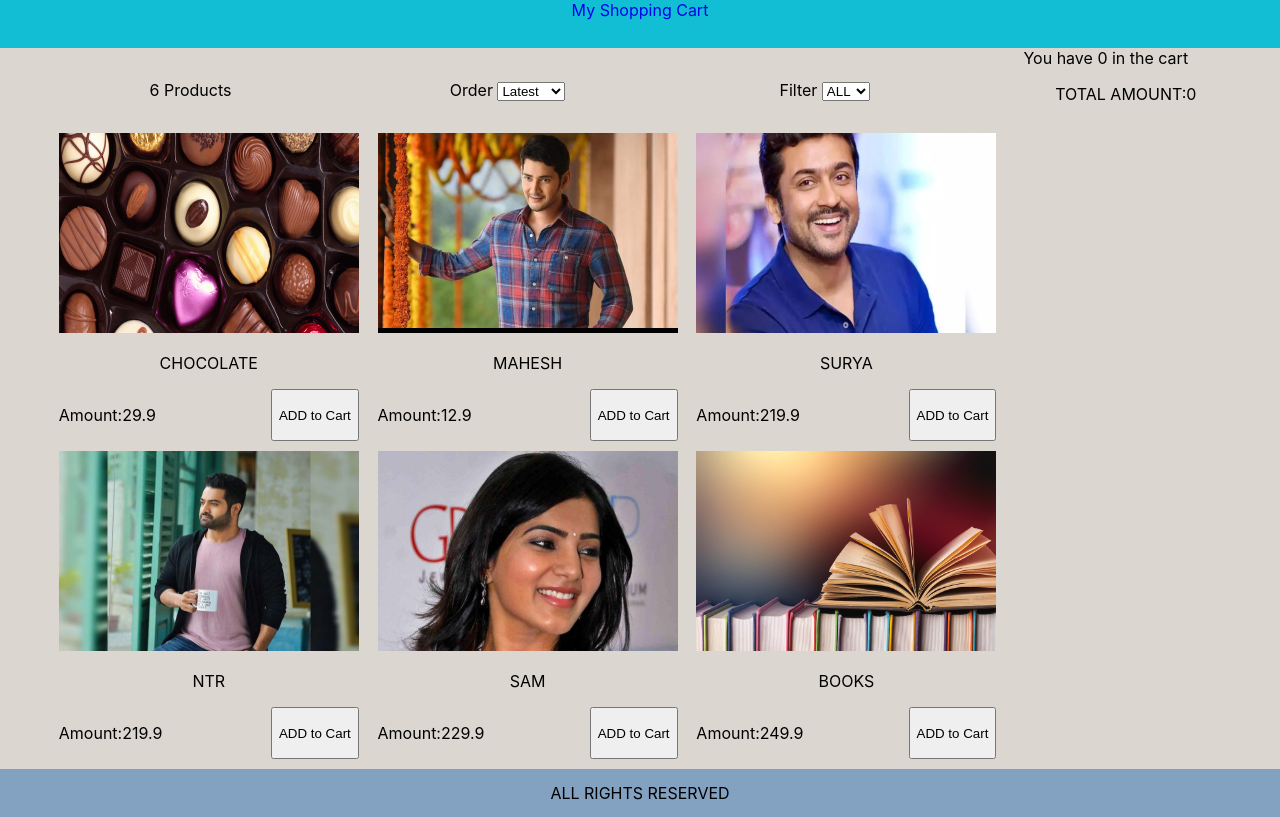
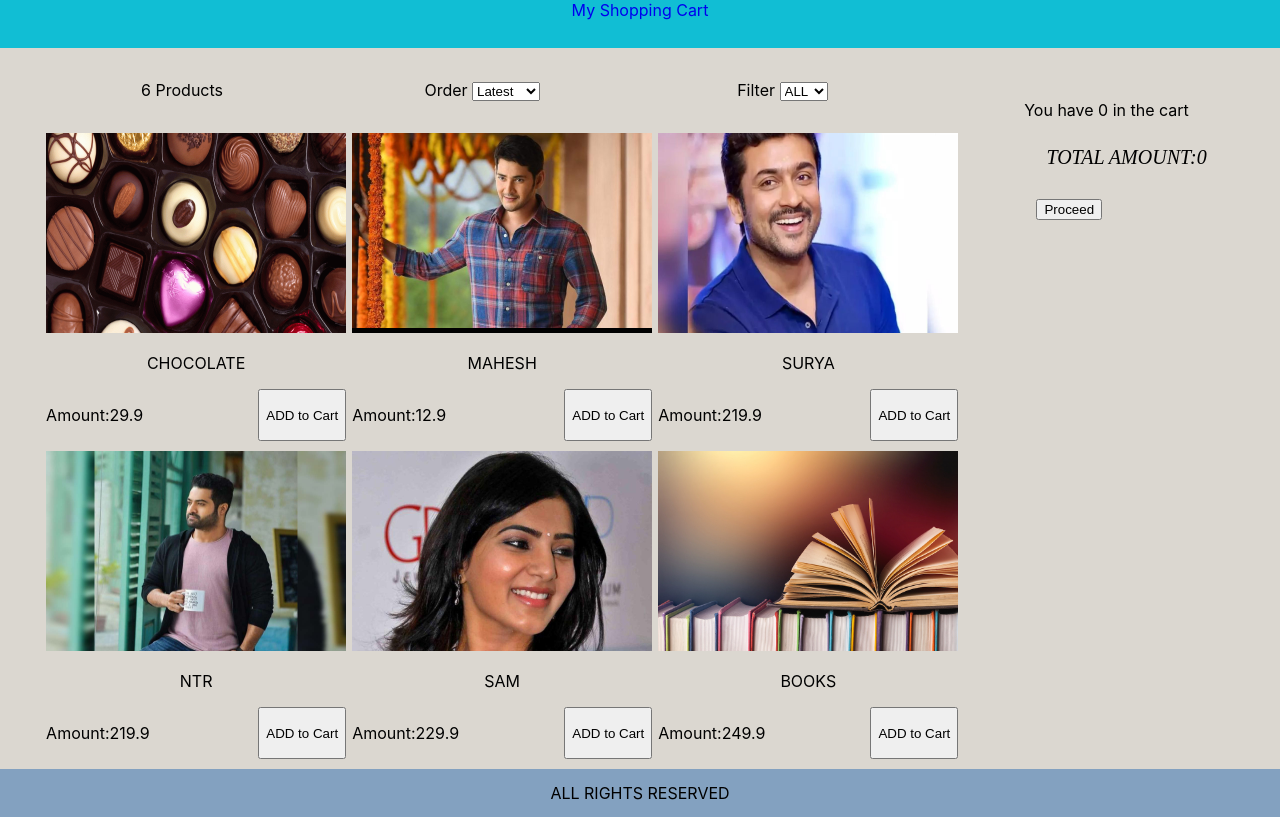
Before and after one commit to kogantimounika/shopper, a React (Create React App) app: page /Payment in a window 1280 px wide. Built offline with nearby package versions, Linux system fonts and the light colour scheme.

Commit message:
Added payment page

```diff
--- a/package.json
+++ b/package.json
@@ -6,6 +6,7 @@
     "@testing-library/jest-dom": "^4.2.4",
     "@testing-library/react": "^9.3.2",
     "@testing-library/user-event": "^7.1.2",
+    "@types/history": "^4.7.8",
     "react": "^16.13.1",
     "react-dom": "^16.13.1",
     "react-scripts": "3.4.3"
--- a/src/components/Cart/Cart.css
+++ b/src/components/Cart/Cart.css
@@ -18,5 +18,21 @@ p {
 .cart3 {
     display: flex;
     flex-direction: column;
-    padding: 20px;
+    padding: 10px;
+    font-family: serif;
+    font-size: 15px;
+    font-style: italic;
 }
+
+.total {
+    padding: 10px;
+    font-family: serif;
+    font-size: 20px;
+    font-style: italic;
+}
+.proceed{
+    display: flex;
+    justify-content: space-between;
+    padding-bottom: 10px;
+    padding-top: 20px;
+}
--- a/src/components/Cart/Cart.js
+++ b/src/components/Cart/Cart.js
@@ -1,7 +1,14 @@
 import React, { Component } from 'react';
 import './Cart.css';
+import Proceed from '../Proceed/Proceed';
 
 export default class Cart extends Component {
+    constructor(props) {
+        super(props);
+        this.state = {
+            checkOut : false
+        }
+    }
     render() {
         const {cartItems} = this.props;
         return (
@@ -30,12 +37,18 @@ export default class Cart extends Component {
                     ))}
                             <div className="total">
                                 TOTAL AMOUNT:{cartItems.reduce((acc,val)=>(
-                                    acc+val.price*val.count
+                                    Math.round(acc+val.price*val.count)
                                 ),0)}
-
                             </div>
+                            <div className = "proceed">
+                                <button type = "button"
+                                onClick = {() => this.setState({checkOut:true})}>Proceed</button>
+                            </div>
+                            {this.state.checkOut &&
+                            <Proceed/>
+                            }
                 </ul>
-            </div>
+                </div>
         )
     }
 }
--- a/src/components/Container.css
+++ b/src/components/Container.css
@@ -38,4 +38,6 @@ a {
 .sideBar{
   display: flex;
   flex:1 30rem;
+  margin: 2rem;
+  padding-top: 20px;
 }
--- a/src/components/Container.js
+++ b/src/components/Container.js
@@ -16,7 +16,6 @@ class Container extends Component {
             cartItems : [],
         }
     }
-
 
     sortProducts=(event) =>{
         // alert(event.target.value);
@@ -89,7 +88,9 @@ console.log(this.state.cartItems);
                         <Product products={this.state.products} addToCart={this.addToCart}/>
                     </div>
                     <div className="sideBar">
-                        <Cart cartItems = {this.state.cartItems}/>
+                        <Cart cartItems = {this.state.cartItems}
+                        Proceed = {this.state.Proceed}
+                        Payment = {this.state.Payment}/>
                     </div>
                 </div>
                 <div className="footer">
--- /dev/null
+++ b/src/components/Payment/Payment.css
@@ -0,0 +1,8 @@
+.pay {
+    display: flex;
+}
+
+.button1 {
+    margin-block-start: 20px;
+
+}
--- /dev/null
+++ b/src/components/Payment/Payment.js
@@ -0,0 +1,36 @@
+import React, { Component } from 'react';
+import './Payment.css';
+import history from '../history';
+
+
+
+export default class Payment extends Component {
+
+    constructor() {
+        this.routeChange = this.routeChange.bind(this);
+    }
+
+    routeChange() {
+        let path = '../PayPage/PayPage';
+        history.push(path);
+    }
+
+    render() {
+        return (
+            <div>
+                <div className = "Pay">
+                    <h4>Payment type : </h4>
+                <label>
+                    <input type="radio" name="radio" /> Credit/Debit
+                </label>
+                <label>
+                    <input type="radio" name="radio" /> COD
+                </label>
+                </div>
+                <div className = "button1">
+                <button type = "button" onClick={this.routeChange}>Confirm</button>
+                </div>
+            </div>
+        )
+    }
+}
--- /dev/null
+++ b/src/components/Proceed/Proceed.css
@@ -0,0 +1,22 @@
+.myClass {
+    width: 100%;
+    padding: 12px 20px;
+    margin: 8px 0;
+    box-sizing: border-box;
+    border: none;
+    background-color: #3CBC8D;
+    color: white;
+}
+
+.button {
+    background-color: #3CBC8D;
+  border: none;
+  color: white;
+  padding: 15px 32px;
+  text-align: center;
+  text-decoration: none;
+  display: inline-block;
+  font-size: 16px;
+  margin: 4px 2px;
+  cursor: pointer;
+}
--- /dev/null
+++ b/src/components/Proceed/Proceed.js
@@ -0,0 +1,36 @@
+import React, { Component } from 'react';
+import './Proceed.css';
+import Payment from "../Payment/Payment";
+
+export default class Proceed extends Component {
+    constructor(props) {
+        console.log(props);
+        super(props);
+            this.state = {
+                makePayment : false
+            }
+    }
+
+    render() {
+        return (
+            <div>
+                <div className = "myClass">
+               <label> Name:
+                    <input type="text" name="name" />
+                </label>
+                <label> Email:
+                    <input type="email" name="email" />
+                </label>
+                <label> PhNo:
+                    <input type="PhNo" name="PhNo" />
+                </label>
+                </div>
+
+                <input type="submit" value="Submit" class = "button"
+                onClick = {() => this.setState({makePayment:true}) } />
+
+{this.state.makePayment && <Payment></Payment> }
+            </div>
+        )
+    }
+}
--- /dev/null
+++ b/src/components/history.js
@@ -0,0 +1,5 @@
+import { createBrowserHistory as history} from 'history';
+// import { createBrowserHistory, History } from 'history'
+
+
+export default history();
```
Also changed, not shown: src/Routes.js (added, +20 -0 lines), src/components/PayPage/PayPage.js (added, +11 -0 lines), 1 other file (tests, documents, lock files or other folders).
